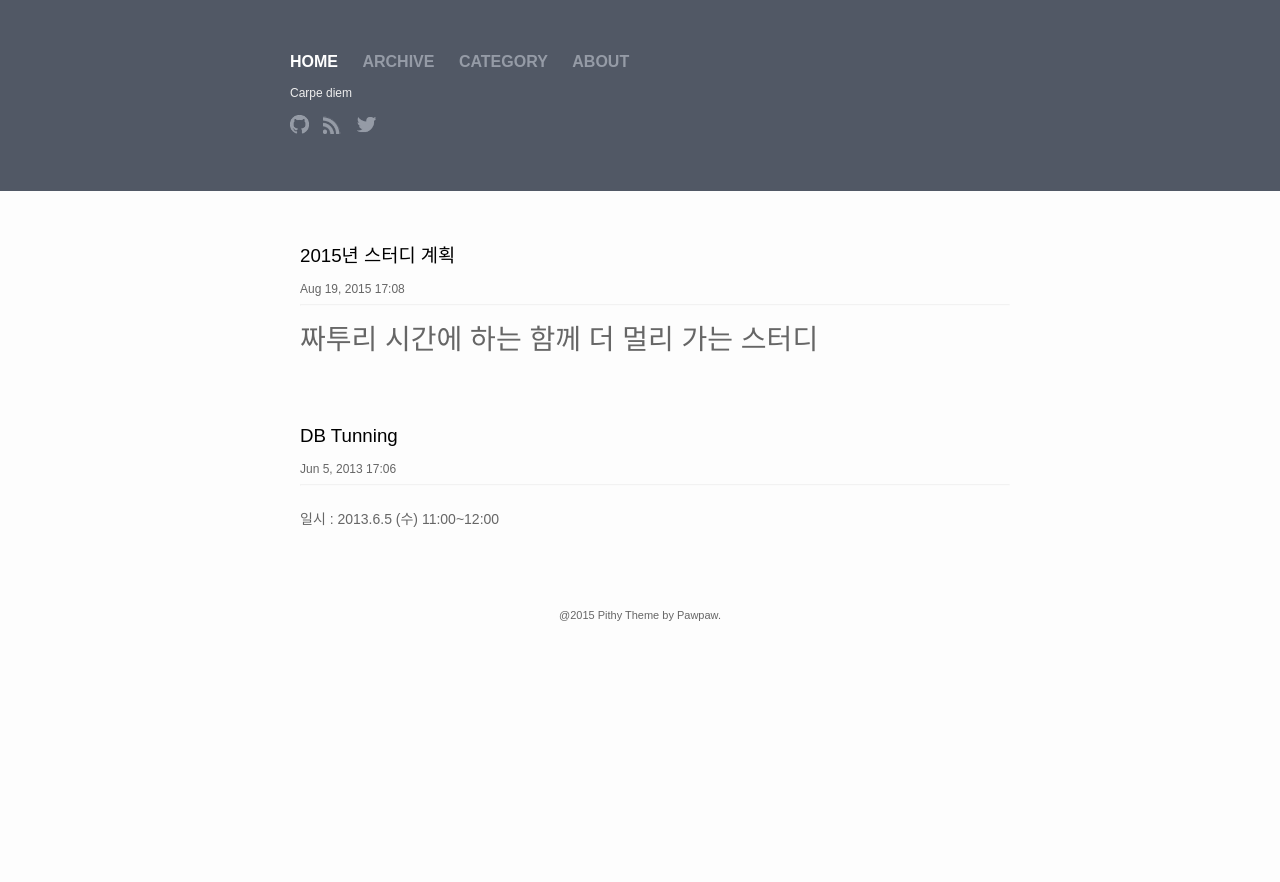
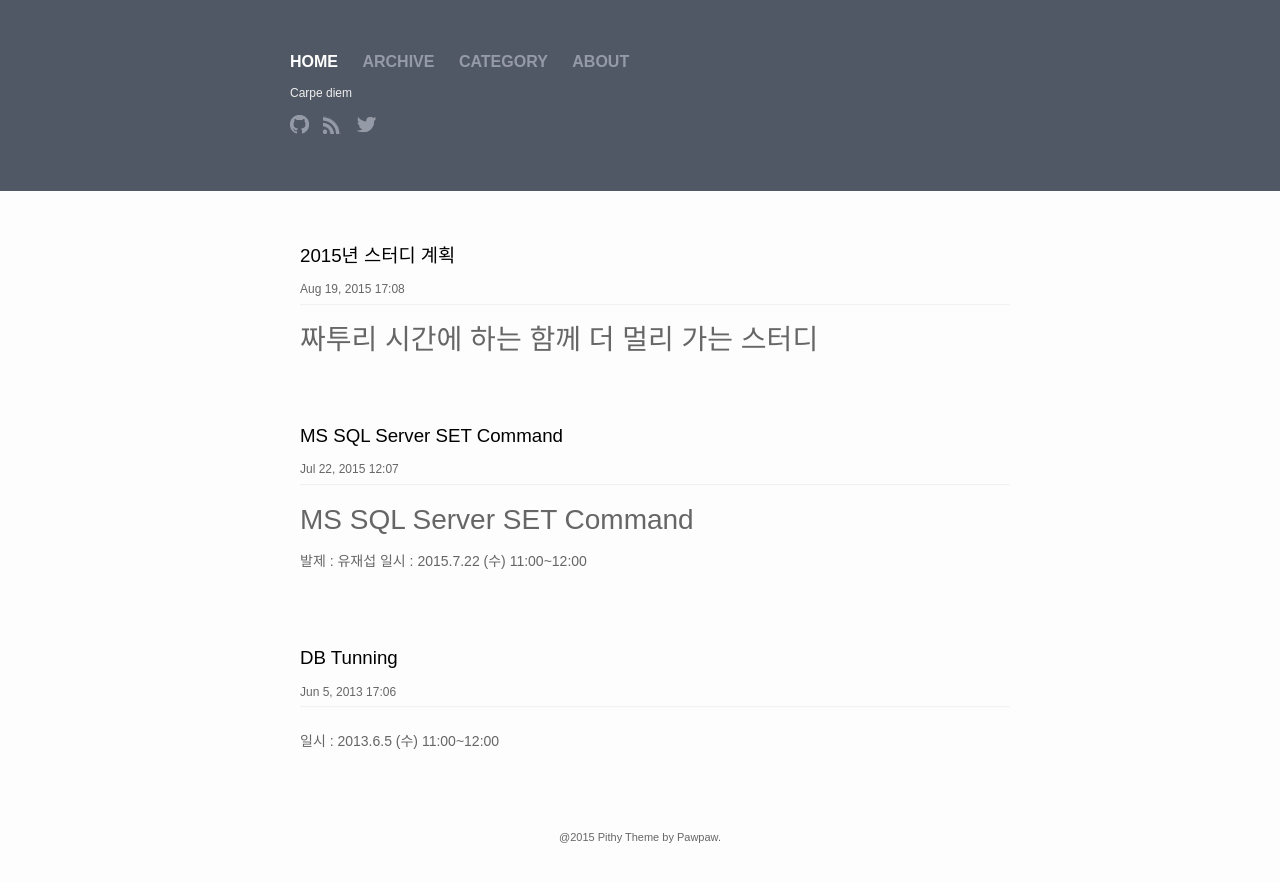
Before and after one commit to zatourie/zatourie.github.io, a Jekyll site: the page built from index.html, in a window 1280 px wide. Shown: the top 882 px of the page. Built offline with Jekyll 4.4.1, drawn with Linux system fonts in a browser that asks for light colours.

Commit message:
Rename files

```diff
--- a/_posts/set.wiki.md
+++ b/_posts/2015-07-22-set.wiki.md
@@ -1,7 +1,7 @@
 ---
 layout: post
 title:  "MS SQL Server SET Command"
-date:   2013-06-05 17:23:32
+date:   2015-07-22 12:00:00
 categories: DB
 ---
 # MS SQL Server SET Command
```
